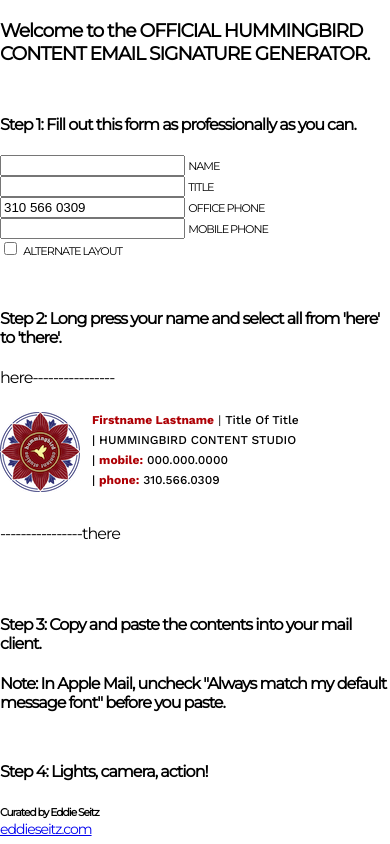
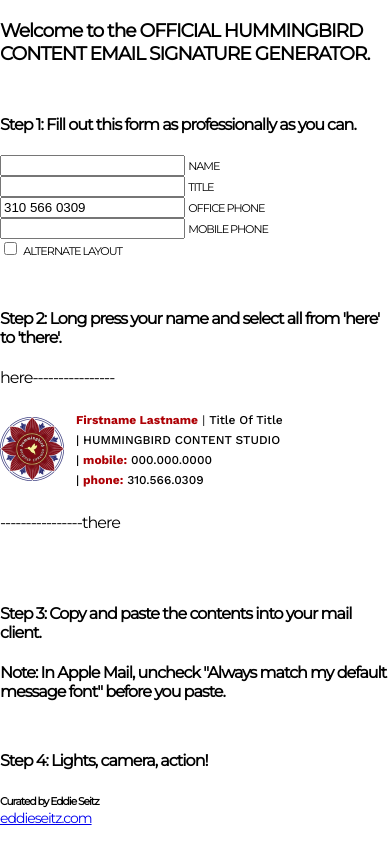
Before and after one commit to hummingbirdcontent/email_v1, a plain HTML site: page index.html in a window 390 px wide. Drawn offline with nearby package versions, Linux system fonts and the light colour scheme; a web font is replaced by a local one.

Commit message:
shrink em more

```diff
--- a/sig.html
+++ b/sig.html
@@ -1,7 +1,7 @@
 <div class="desktop" name="sig-container">
-    <div style=" overflow:hidden; padding-top: 1.5em; min-width: 240px; font-family: 'Work Sans', sans-serif; font-size: 14px;">
+    <div style=" overflow:hidden; padding-top: 1.5em; min-width: 300px; font-family: 'Work Sans', sans-serif; font-size: 12px;">
         <a href="http://hummingbirdcontent.com" target="_blank" style="float: left; padding-top: 7px;">
-            <img src="./hummingbird_80.png" alt="logo" nosend="1" style=" margin-bottom: 10px; width: 80px; height: 80px; " width="80" height="80">
+            <img src="./hummingbird_128.png" alt="logo" nosend="1" style=" margin-bottom: 10px; width: 64px; height: 64px; max-width: 64px; max-height: 64px;" width="128" height="128">
         </a>
         <div style="float: left; padding-left: 12px;">
             <div class="name" style="display:inline-block; text-transform:capitalize; color:rgb(174, 0, 5); line-height: 1.65; font-weight: bold;"><%= name %></div> | <div style="display: inline-block; color: black; text-transform: capitalize;"><%= title %></div>
@@ -17,9 +17,9 @@
 
 <!--Mobile version-->
 <div class="mobile" name="sig-container">
-    <div style=" overflow:hidden; padding-top: 1.5em; min-width: 240px; font-family: 'Work Sans', sans-serif; font-size: 12px; max-width: 100%;">
-        <a href="http://hummingbirdcontent.com" target="_blank" style="float: left; display: inline-block; max-width: 28%; padding-top: 7px;">
-            <img src="./hummingbird_80.png" alt="logo" nosend="1" style="margin-bottom: 10px; width: 80px; height: 80px;" width="80" height="80">
+    <div style=" overflow:hidden; padding-top: 1.5em; min-width: 300px; font-family: 'Work Sans', sans-serif; font-size: 12px; max-width: 100%;">
+        <a href="http://hummingbirdcontent.com" target="_blank" style="float: left; display: inline-block; max-width: 28%; padding-top: 12px;">
+            <img src="./hummingbird_128.png" alt="logo" nosend="1" style="margin-bottom: 10px; width: 64px; height: 64px; max-width: 64px; max-height: 64px;" width="128" height="128">
         </a>
         <div style="float: left; margin-left: 12px; max-width: 72%; padding-top: 0.5em;">
             <div class="name" style="display:inline-block; text-transform:capitalize; color:rgb(174, 0, 5); line-height: 1.65; font-weight: bold;"><%= name %></div> | <div style="display: inline-block; color: black; text-transform: capitalize; font-weight: 500"><%= title %></div>
```
Also changed, not shown: sig-alt.html (+6 -6 lines), hummingbird_128.png (added), hummingbird_48.png (added), hummingbird_64.png (added).
